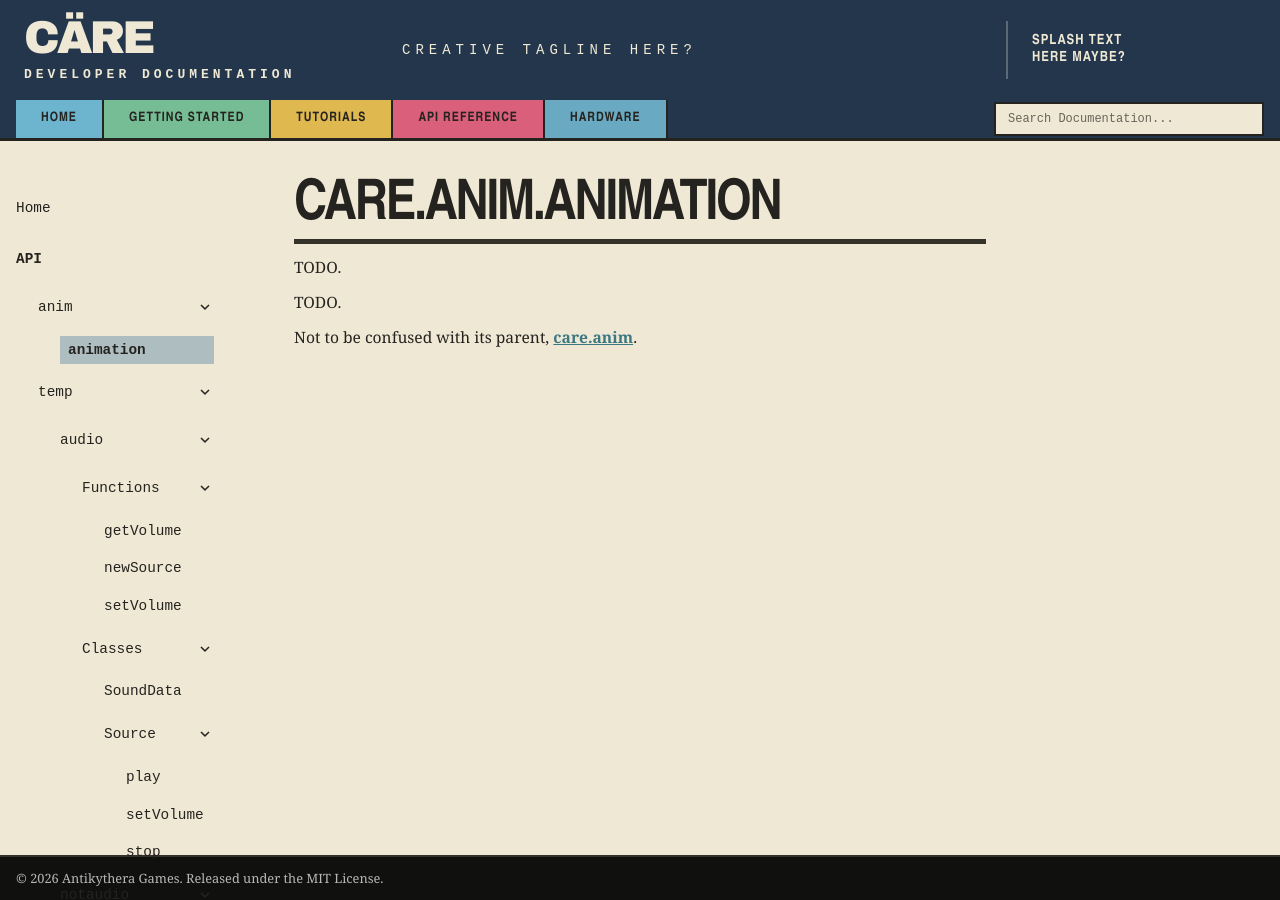
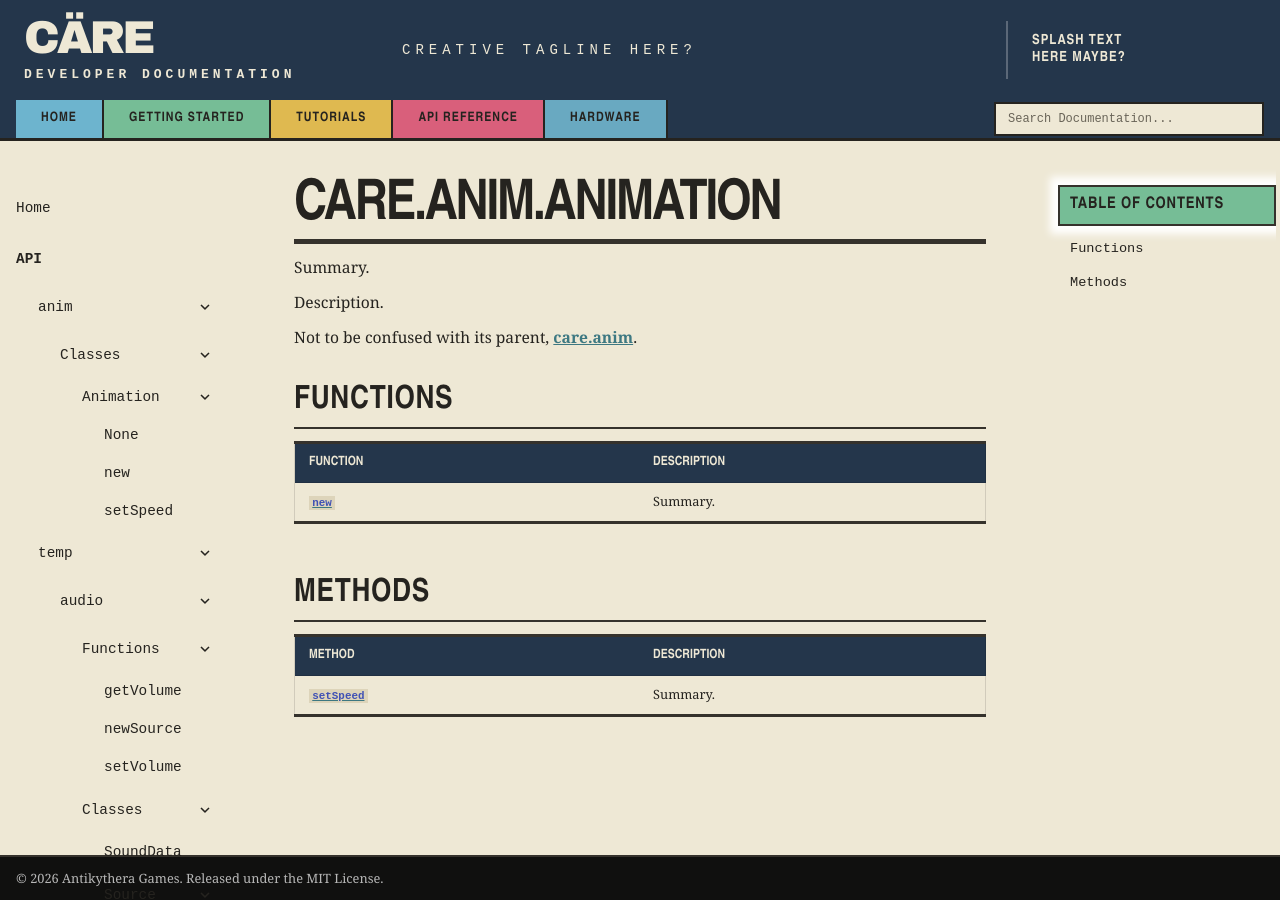
Before and after one commit to mjsutcliffe99/Care, an MkDocs documentation site: the page built from website/docs/api/anim/animation/index.md, in a window 1280 px wide and 900 px high. Built offline with MkDocs 1.6.1 and Material for MkDocs 9.7.7, drawn with Linux system fonts in a browser that asks for light colours.

Commit message:
API: Classes now display their functions as well as methods

```diff
--- a/website/docs/api/anim/animation/index.md
+++ b/website/docs/api/anim/animation/index.md
@@ -1,8 +1,19 @@
-# care.anim.animation
+# care.anim.Animation
 
-TODO.
+Summary.
 
-
-TODO.
+Description.
 
 Not to be confused with its parent, [care.anim](../index.md).
+
+## Functions
+
+| Function | Description |
+| --- | --- |
+| [`new`](new.md) | Summary. |
+
+## Methods
+
+| Method | Description |
+| --- | --- |
+| [`setSpeed`](setSpeed.md) | Summary. |
```
Also changed, not shown: website/docs/api/SUMMARY.md (+4 -1 lines), website/docs/api/anim/Animation/new.md (added, +33 -0 lines), website/docs/api/anim/Animation/setSpeed.md (added, +25 -0 lines), website/docs/api/anim/index.md (+3 -3 lines), 3 other files.
